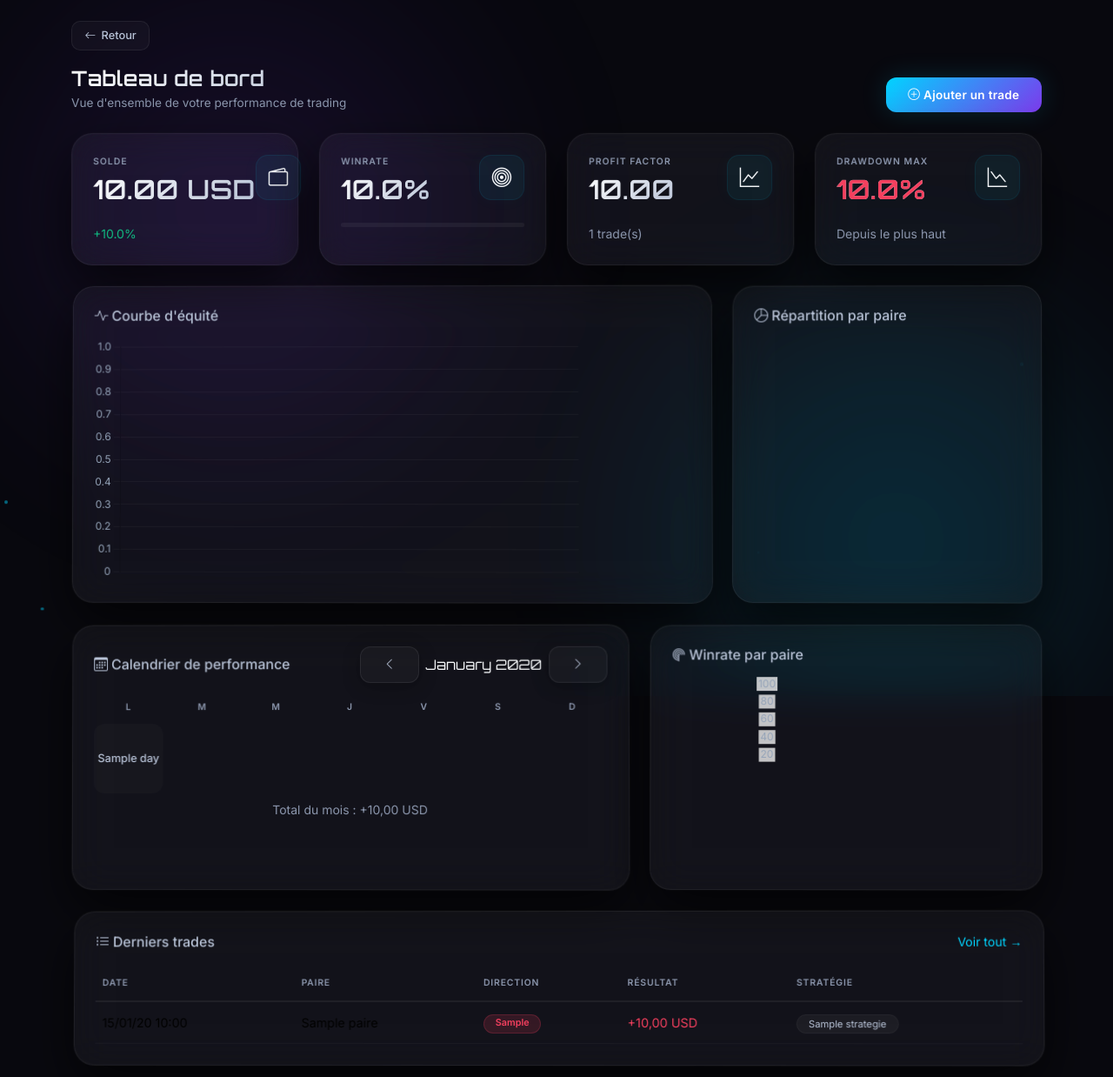
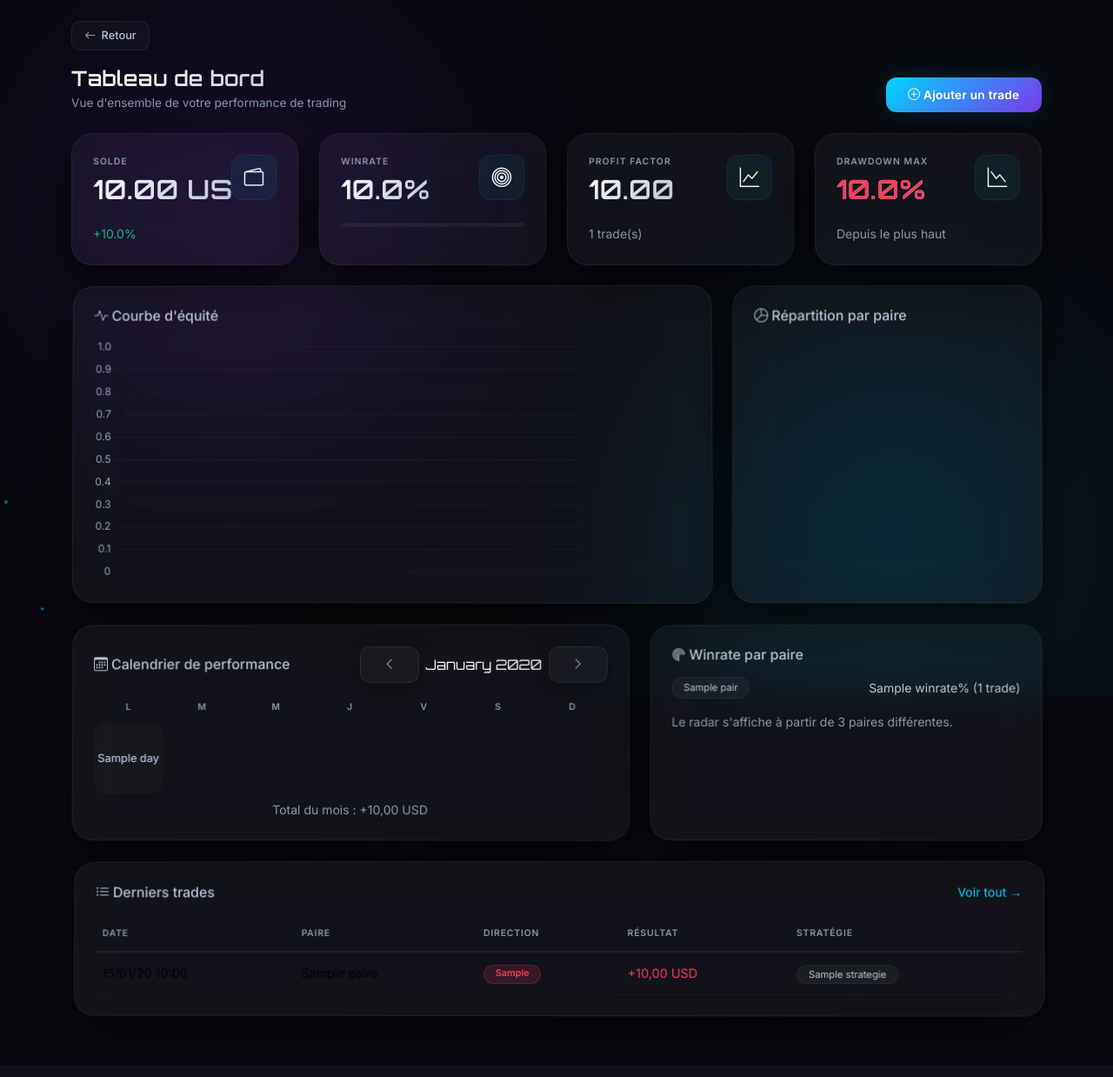
Before and after one commit to mtn5ga237-bot/mytradingjournal-pro, a Django app: template templates/dashboard/index.html in a window 1280 px wide. Shown: the top 1238 px of the page at 87% size. Run offline with Django 3.2, Linux system fonts and the light colour scheme; the template is opened without the code that fills it: most values are stand-ins (such as "Sample title", 1, 10 or a date in 2020); a map, chart or similar area stays blank.

Commit message:
Fix mobile responsiveness across dashboard and analytics
- Stat cards (dashboard + analytics) now stack full-width below 576px
  instead of a cramped 2-per-row grid, which was clipping long values
  (balance, winrate) outside the card on phones.
- Fix flexbox overflow on stat cards with a min-width:0 wrapper so text
  can actually shrink/wrap instead of pushing past the card edge.
- Calendar header (month nav) now wraps instead of overflowing the card
  on narrow screens.
- Radar "winrate by pair" charts degenerate into an unreadable shape
  with fewer than 3 pairs (a radar chart needs several axes to read as
  a polygon) — now falls back to a simple list in that case, on both
  the dashboard and analytics pages.
- Smaller icon badges and tighter stat-value sizing on very small phones.

Co-Authored-By: Claude Sonnet 5 <noreply@anthropic.com>

```diff
--- a/apps/analytics/views.py
+++ b/apps/analytics/views.py
@@ -29,6 +29,7 @@ def stats_view(request):
         'monthly_data': json.dumps([m['pnl'] for m in monthly]),
         'winrate_pair_labels': json.dumps([p['pair'] for p in winrate_pairs]),
         'winrate_pair_data': json.dumps([p['winrate'] for p in winrate_pairs]),
+        'winrate_pairs': winrate_pairs,
     }
     return render(request, 'analytics/stats.html', context)
 
--- a/apps/dashboard/views.py
+++ b/apps/dashboard/views.py
@@ -32,6 +32,7 @@ def index(request):
         'pair_data': json.dumps([p['count'] for p in pairs]),
         'winrate_pair_labels': json.dumps([p['pair'] for p in winrate_pairs]),
         'winrate_pair_data': json.dumps([p['winrate'] for p in winrate_pairs]),
+        'winrate_pairs': winrate_pairs,
         'calendar': cal,
         'calendar_year': year,
         'calendar_month': month,
--- a/static/css/base.css
+++ b/static/css/base.css
@@ -187,6 +187,7 @@ body {
     -webkit-text-fill-color: transparent;
 }
 .stat-label { text-transform: uppercase; letter-spacing: 0.1em; font-size: 0.65rem; color: var(--text-muted); font-weight: 600; }
+.stat-text { min-width: 0; }
 .icon-bg {
     width: 52px; height: 52px; border-radius: 14px; display: flex; align-items: center; justify-content: center;
     font-size: 1.4rem; background: rgba(0, 212, 255, 0.06); border: 1px solid rgba(0, 212, 255, 0.08);
@@ -348,4 +349,10 @@ body {
     .navbar-custom .nav-link { font-size: 0.75rem; padding: 0.3rem 0.7rem; }
     .chart-container { height: 220px; }
     .calendar-cell { font-size: 0.6rem; border-radius: 8px; }
+    .icon-bg { width: 42px; height: 42px; font-size: 1.15rem; border-radius: 12px; }
 }
+
+@media (max-width: 400px) {
+    .stat-value { font-size: 1.35rem; }
+    .auth-card { max-width: 100%; }
+}
--- a/templates/dashboard/index.html
+++ b/templates/dashboard/index.html
@@ -12,10 +12,10 @@
 </div>
 
 <div class="row g-4 mb-4">
-    <div class="col-6 col-lg-3">
+    <div class="col-12 col-sm-6 col-lg-3">
         <div class="glass card-3d p-4 h-100">
             <div class="d-flex justify-content-between align-items-start mb-3">
-                <div><div class="stat-label">Solde</div>
+                <div class="stat-text"><div class="stat-label">Solde</div>
                     <div class="stat-value" data-count-to="{{ kpis.balance|floatformat:2 }}" data-count-decimals="2" data-count-suffix=" {{ user_settings.currency_symbol }}">0 {{ user_settings.currency_symbol }}</div>
                 </div>
                 <div class="icon-bg"><i class="bi bi-wallet2"></i></div>
@@ -23,10 +23,10 @@
             <small class="{% if kpis.balance_change_pct >= 0 %}text-success{% else %}text-danger{% endif %}">{{ kpis.balance_change_pct|pct }}</small>
         </div>
     </div>
-    <div class="col-6 col-lg-3">
+    <div class="col-12 col-sm-6 col-lg-3">
         <div class="glass card-3d p-4 h-100">
             <div class="d-flex justify-content-between align-items-start mb-3">
-                <div><div class="stat-label">Winrate</div>
+                <div class="stat-text"><div class="stat-label">Winrate</div>
                     <div class="stat-value" data-count-to="{{ kpis.winrate|floatformat:1 }}" data-count-decimals="1" data-count-suffix="%">0%</div>
                 </div>
                 <div class="icon-bg"><i class="bi bi-bullseye"></i></div>
@@ -36,10 +36,10 @@
             </div>
         </div>
     </div>
-    <div class="col-6 col-lg-3">
+    <div class="col-12 col-sm-6 col-lg-3">
         <div class="glass card-3d p-4 h-100">
             <div class="d-flex justify-content-between align-items-start mb-3">
-                <div><div class="stat-label">Profit Factor</div>
+                <div class="stat-text"><div class="stat-label">Profit Factor</div>
                     <div class="stat-value">{% if kpis.gross_loss == 0 and kpis.gross_profit > 0 %}∞{% else %}{{ kpis.profit_factor|floatformat:2 }}{% endif %}</div>
                 </div>
                 <div class="icon-bg"><i class="bi bi-graph-up"></i></div>
@@ -47,10 +47,10 @@
             <small class="text-muted">{{ kpis.total_trades }} trade(s)</small>
         </div>
     </div>
-    <div class="col-6 col-lg-3">
+    <div class="col-12 col-sm-6 col-lg-3">
         <div class="glass card-3d p-4 h-100">
             <div class="d-flex justify-content-between align-items-start mb-3">
-                <div><div class="stat-label">Drawdown Max</div>
+                <div class="stat-text"><div class="stat-label">Drawdown Max</div>
                     <div class="stat-value" style="-webkit-text-fill-color:var(--neon-red);">{{ kpis.max_drawdown_pct|floatformat:1 }}%</div>
                 </div>
                 <div class="icon-bg"><i class="bi bi-graph-down"></i></div>
@@ -78,11 +78,11 @@
 <div class="row g-4 mb-4">
     <div class="col-lg-7">
         <div class="glass card-3d p-4 h-100">
-            <div class="d-flex justify-content-between align-items-center mb-3">
+            <div class="d-flex justify-content-between align-items-center flex-wrap gap-2 mb-3">
                 <h6 class="text-secondary mb-0"><i class="bi bi-calendar3 me-1"></i>Calendrier de performance</h6>
                 <div class="d-flex align-items-center gap-2">
                     <a class="btn btn-sm btn-outline-glass btn-3d" href="?year={{ calendar.prev.0 }}&month={{ calendar.prev.1 }}"><i class="bi bi-chevron-left"></i></a>
-                    <span class="month-year text-capitalize" style="min-width:130px;text-align:center;font-family:var(--font-display);">{{ calendar.month_date|date:"F Y" }}</span>
+                    <span class="month-year text-capitalize" style="min-width:110px;text-align:center;font-family:var(--font-display);">{{ calendar.month_date|date:"F Y" }}</span>
                     <a class="btn btn-sm btn-outline-glass btn-3d" href="?year={{ calendar.next.0 }}&month={{ calendar.next.1 }}"><i class="bi bi-chevron-right"></i></a>
                 </div>
             </div>
@@ -109,7 +109,21 @@
     <div class="col-lg-5">
         <div class="glass card-3d p-4 h-100">
             <h6 class="text-secondary mb-3"><i class="bi bi-radar me-1"></i>Winrate par paire</h6>
-            <div class="chart-container chart-container-sm"><canvas id="winrateRadar"></canvas></div>
+            {% if winrate_pairs|length >= 3 %}
+                <div class="chart-container chart-container-sm"><canvas id="winrateRadar"></canvas></div>
+            {% elif winrate_pairs %}
+                <div class="d-flex flex-column gap-2">
+                    {% for p in winrate_pairs %}
+                        <div class="d-flex justify-content-between align-items-center">
+                            <span class="badge-strategy">{{ p.pair }}</span>
+                            <span class="text-secondary small">{{ p.winrate }}% ({{ p.count }} trade{{ p.count|pluralize }})</span>
+                        </div>
+                    {% endfor %}
+                    <small class="text-muted mt-2">Le radar s'affiche à partir de 3 paires différentes.</small>
+                </div>
+            {% else %}
+                <p class="text-muted small mb-0">Pas encore de données.</p>
+            {% endif %}
         </div>
     </div>
 </div>
@@ -167,10 +181,13 @@ new Chart(document.getElementById('pairChart'), {
     options: { plugins: { legend: { position: 'bottom', labels: { boxWidth: 10, font: { size: 10 } } } } }
 });
 
-new Chart(document.getElementById('winrateRadar'), {
-    type: 'radar',
-    data: { labels: winrateLabels, datasets: [{ label: 'Winrate %', data: winrateData, borderColor: '#7c3aed', backgroundColor: 'rgba(124,58,237,0.15)', pointBackgroundColor: '#7c3aed' }]},
-    options: { scales: { r: { angleLines: { color: 'rgba(255,255,255,0.06)' }, grid: { color: 'rgba(255,255,255,0.06)' }, pointLabels: { color: '#94a3b8', font: { size: 10 } }, suggestedMin: 0, suggestedMax: 100 } }, plugins: { legend: { display: false } } }
-});
+const winrateRadarEl = document.getElementById('winrateRadar');
+if (winrateRadarEl) {
+    new Chart(winrateRadarEl, {
+        type: 'radar',
+        data: { labels: winrateLabels, datasets: [{ label: 'Winrate %', data: winrateData, borderColor: '#7c3aed', backgroundColor: 'rgba(124,58,237,0.15)', pointBackgroundColor: '#7c3aed' }]},
+        options: { scales: { r: { angleLines: { color: 'rgba(255,255,255,0.06)' }, grid: { color: 'rgba(255,255,255,0.06)' }, pointLabels: { color: '#94a3b8', font: { size: 10 } }, suggestedMin: 0, suggestedMax: 100 } }, plugins: { legend: { display: false } } }
+    });
+}
 </script>
 {% endblock %}
```
Also changed, not shown: templates/analytics/stats.html (+27 -10 lines).
